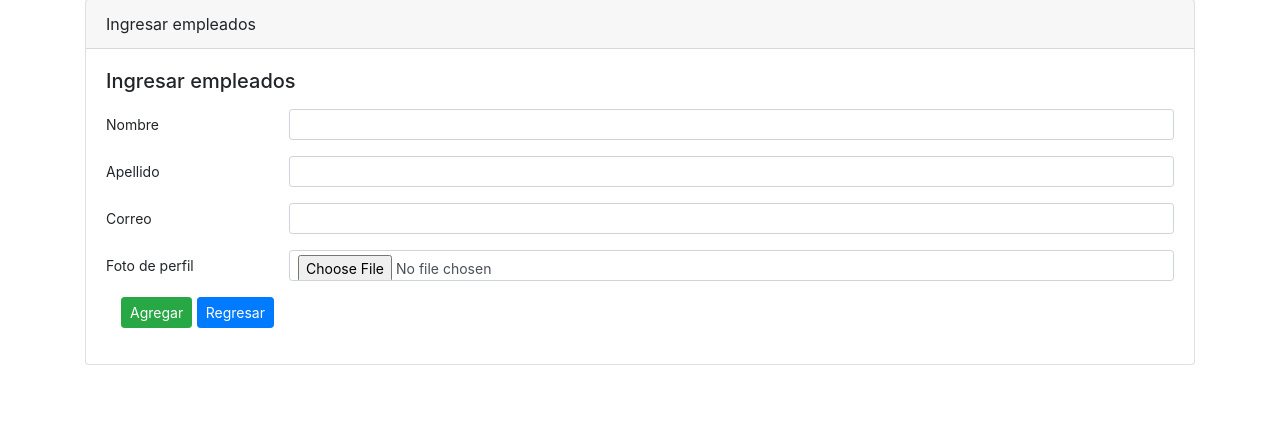
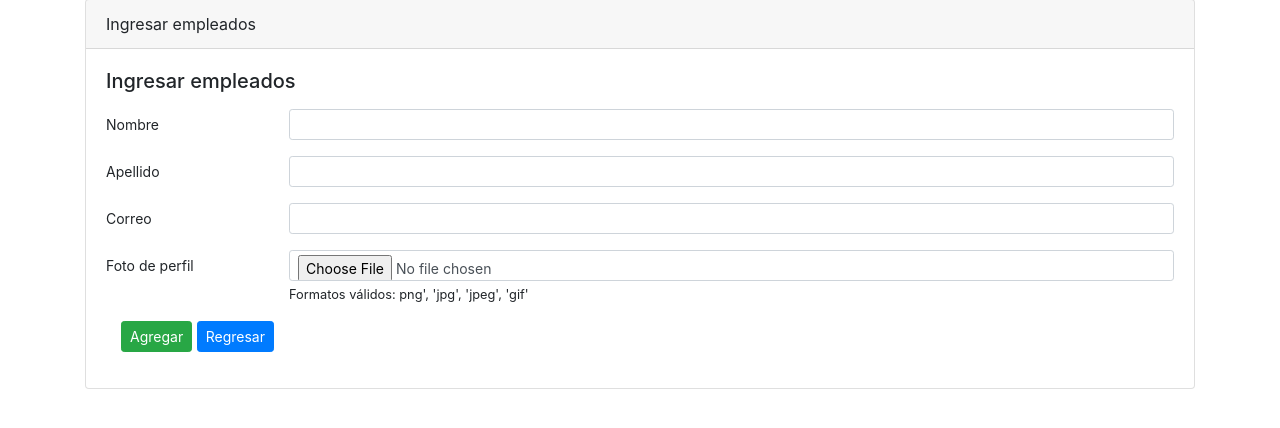
Before and after one commit to dantemogni/crud-codoacodo, a Flask app: page /create in a window 1280 px wide. Shown: the part 57-485 px from the top of the page. Run offline with Flask 2, Linux system fonts and the light colour scheme; some libraries are stand-ins or nearby versions.

```diff
--- a/templates/empleados/create.html
+++ b/templates/empleados/create.html
@@ -41,6 +41,7 @@
                         <label for="txtFoto" class="col-sm-2 col-form-label col-form-label-sm">Foto de perfil</label>
                         <div class="col-sm-10">
                             <input id="txtFoto" class="form-control form-control-sm" type="file" name="txtFoto">
+                            <small>Formatos válidos: png', 'jpg', 'jpeg', 'gif'</small>
                         </div>
                     </div>
                     <div class="form-group">
```
